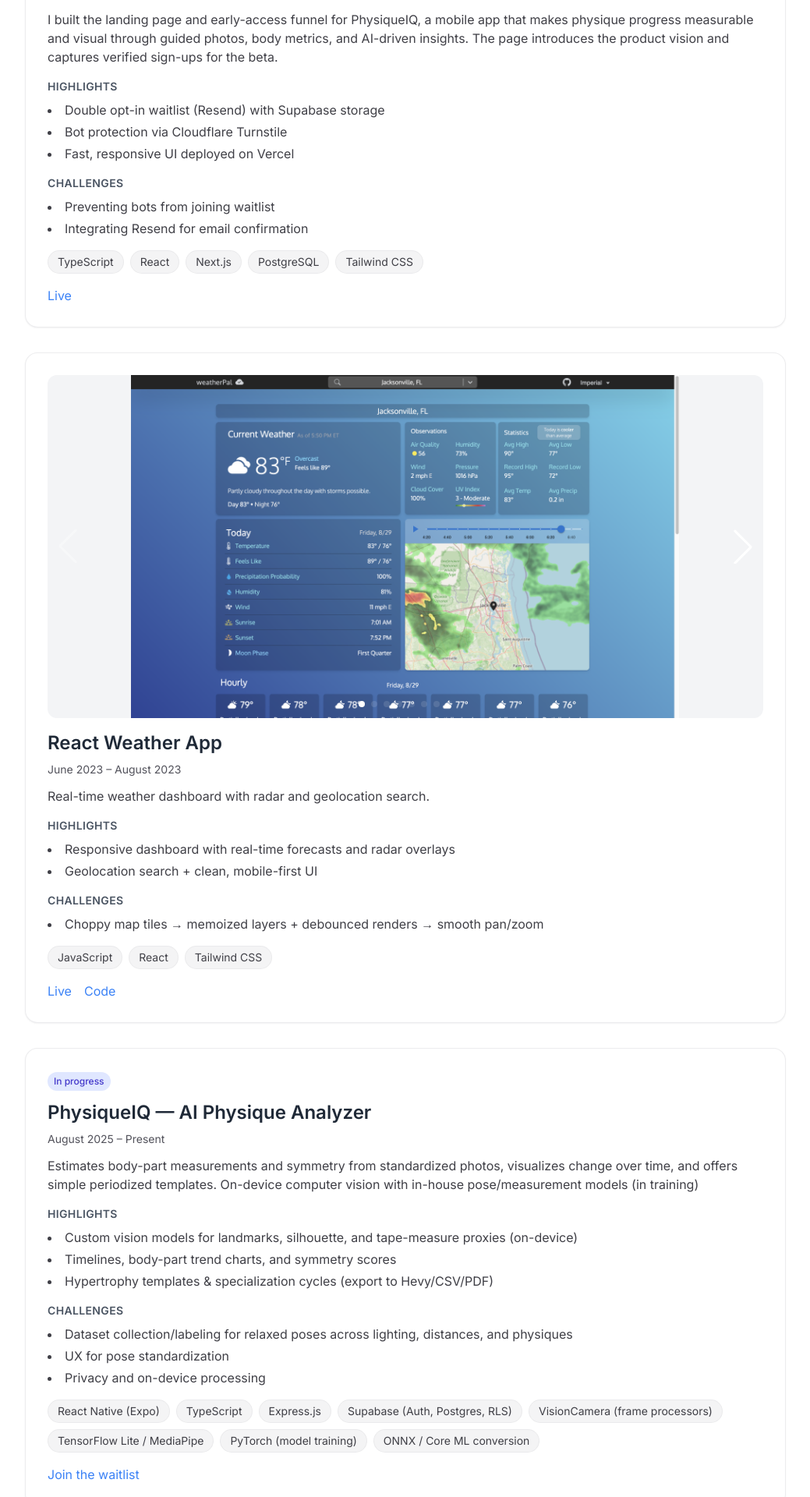
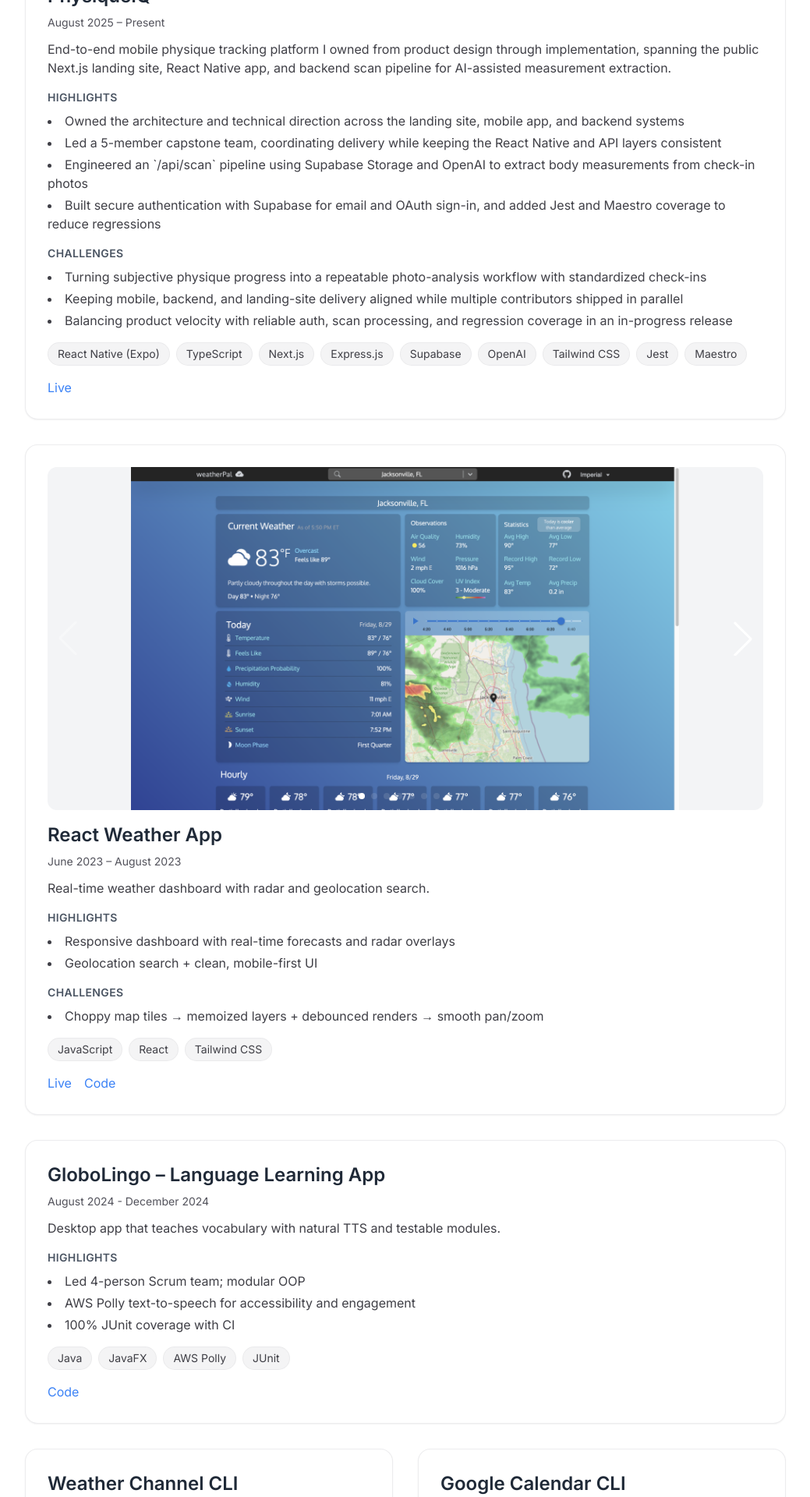
Before and after one commit to ay-Lucas/portfolio, a Next.js app: page / in a window 1280 px wide. Shown: the part 3980-5900 px from the top of the page at 78% size, without its empty margins (120-1159 px from the left). Built offline with nearby package versions, Linux system fonts and the light colour scheme.

Commit message:
feat: add PhysiqueIQ project and remove PhysiqueIQ Landing & Waitlist project

```diff
--- a/src/components/Projects.tsx
+++ b/src/components/Projects.tsx
@@ -81,7 +81,7 @@
         "Stock‑Matic is a fast, SSR/ISR Next.js stock dashboard with dynamic ticker routing and search. It delivers instant, server‑rendered charts plus news, backed by a Vercel serverless Express API integrating Yahoo Finance, Polygon.io, and Finnhub with automatic failover.",
       dates: "January, September 2025",
       tech: ["Express.js", "TypeScript", "React", "Next.js", "Tailwind CSS"],
-      liveUrl: "https://physiqueiq.app",
+      liveUrl: "https://stock-matic.lucasanderson.dev",
       liveLabel: "Live",
       highlights: [
         "SSR/ISR Next.js dashboard with sharable SEO friendly ticker urls and search.",
@@ -100,22 +100,35 @@
       ],
     },
     {
-      title: "PhysiqueIQ — Landing & Waitlist",
+      title: "PhysiqueIQ",
       description:
-        "I built the landing page and early-access funnel for PhysiqueIQ, a mobile app that makes physique progress measurable and visual through guided photos, body metrics, and AI-driven insights. The page introduces the product vision and captures verified sign-ups for the beta.",
-      dates: "September 2025",
-      tech: ["TypeScript", "React", "Next.js", "PostgreSQL", "Tailwind CSS"],
+        "End-to-end mobile physique tracking platform I owned from product design through implementation, spanning the public Next.js landing site, React Native app, and backend scan pipeline for AI-assisted measurement extraction.",
+      dates: "August 2025 – Present",
+      tech: [
+        "React Native (Expo)",
+        "TypeScript",
+        "Next.js",
+        "Express.js",
+        "Supabase",
+        "OpenAI",
+        "Tailwind CSS",
+        "Jest",
+        "Maestro",
+      ],
       liveUrl: "https://physiqueiq.app",
       liveLabel: "Live",
       highlights: [
-        "Double opt-in waitlist (Resend) with Supabase storage",
-        "Bot protection via Cloudflare Turnstile",
-        "Fast, responsive UI deployed on Vercel",
+        "Owned the architecture and technical direction across the landing site, mobile app, and backend systems",
+        "Led a 5-member capstone team, coordinating delivery while keeping the React Native and API layers consistent",
+        "Engineered an `/api/scan` pipeline using Supabase Storage and OpenAI to extract body measurements from check-in photos",
+        "Built secure authentication with Supabase for email and OAuth sign-in, and added Jest and Maestro coverage to reduce regressions",
       ],
       challenges: [
-        "Preventing bots from joining waitlist",
-        "Integrating Resend for email confirmation",
+        "Turning subjective physique progress into a repeatable photo-analysis workflow with standardized check-ins",
+        "Keeping mobile, backend, and landing-site delivery aligned while multiple contributors shipped in parallel",
+        "Balancing product velocity with reliable auth, scan processing, and regression coverage in an in-progress release",
       ],
+      badge: "Live + in progress",
       images: [
         {
           src: "/screenshots/physiqueiq_site/physiqueiq_site_landing.png",
@@ -172,36 +185,6 @@
           alt: "Weather App — mobile daily accordion",
         },
       ],
-    },
-    {
-      title: "PhysiqueIQ — AI Physique Analyzer",
-      description:
-        "Estimates body-part measurements and symmetry from standardized photos, visualizes change over time, and offers simple periodized templates. On-device computer vision with in-house pose/measurement models (in training)",
-      dates: "August 2025 – Present",
-      tech: [
-        "React Native (Expo)",
-        "TypeScript",
-        "Express.js",
-        "Supabase (Auth, Postgres, RLS)",
-        "VisionCamera (frame processors)",
-        "TensorFlow Lite / MediaPipe",
-        "PyTorch (model training)",
-        "ONNX / Core ML conversion",
-      ],
-      liveUrl:
-        "mailto:join@physiqueiq.app?subject=PhysiqueIQ%20Waitlist&body=Name:%0APlatform%20(iOS/Android):%0AFitness%20goal%20(optional):",
-      liveLabel: "Join the waitlist",
-      highlights: [
-        "Custom vision models for landmarks, silhouette, and tape-measure proxies (on-device)",
-        "Timelines, body-part trend charts, and symmetry scores",
-        "Hypertrophy templates & specialization cycles (export to Hevy/CSV/PDF)",
-      ],
-      challenges: [
-        "Dataset collection/labeling for relaxed poses across lighting, distances, and physiques",
-        "UX for pose standardization",
-        "Privacy and on-device processing",
-      ],
-      badge: "In progress",
     },
     {
       title: "GloboLingo – Language Learning App",
```
